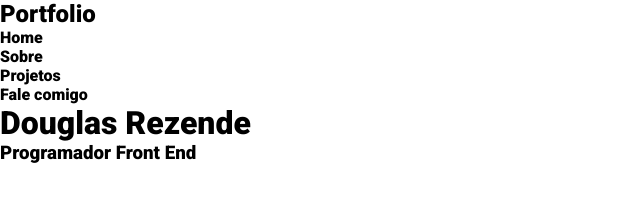
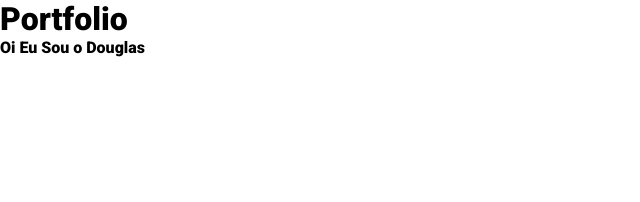
Before and after one commit to DouglasRezend/portfolio, a plain HTML site: page index.html in a window 1280 px wide. Shown: the whole page, without its empty margins (0-640 px from the left). Drawn offline with Linux system fonts and the light colour scheme.

Commit message:
Update index.html

```diff
--- a/index.html
+++ b/index.html
@@ -9,20 +9,10 @@
     <title>Portfolio</title>
 </head>
 <body>
-    <div class="caixa-principal">
-        <nav>
-            <h2>Portfolio</h2>
-            <ul>
-                <li>Home</li>
-                <li>Sobre</li>
-                <li>Projetos</li>
-                <li>Fale comigo</li>
-            </ul>
-        </nav>
-    </div>
-    <div>
-        <h1>Douglas Rezende</h1>
-        <h3>Programador Front End</h3>
-    </div>
+  <Header>
+    <h1>Portfolio</h1>
+    <p>Oi Eu Sou o Douglas</p>
+
+  </Header>
 </body>
 </html>
```
